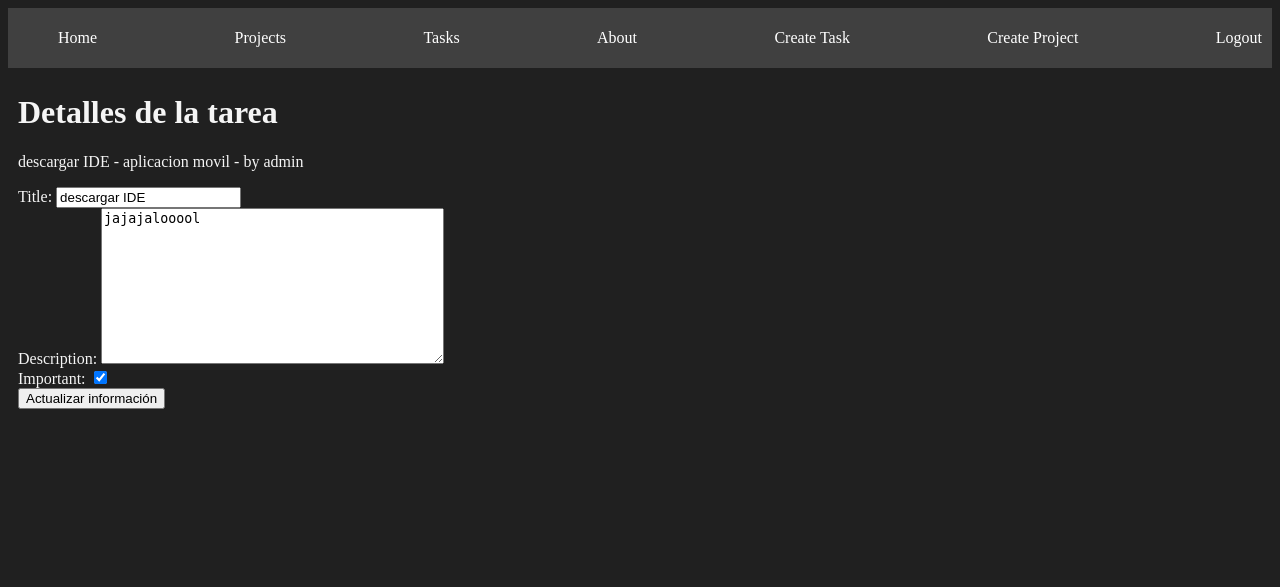
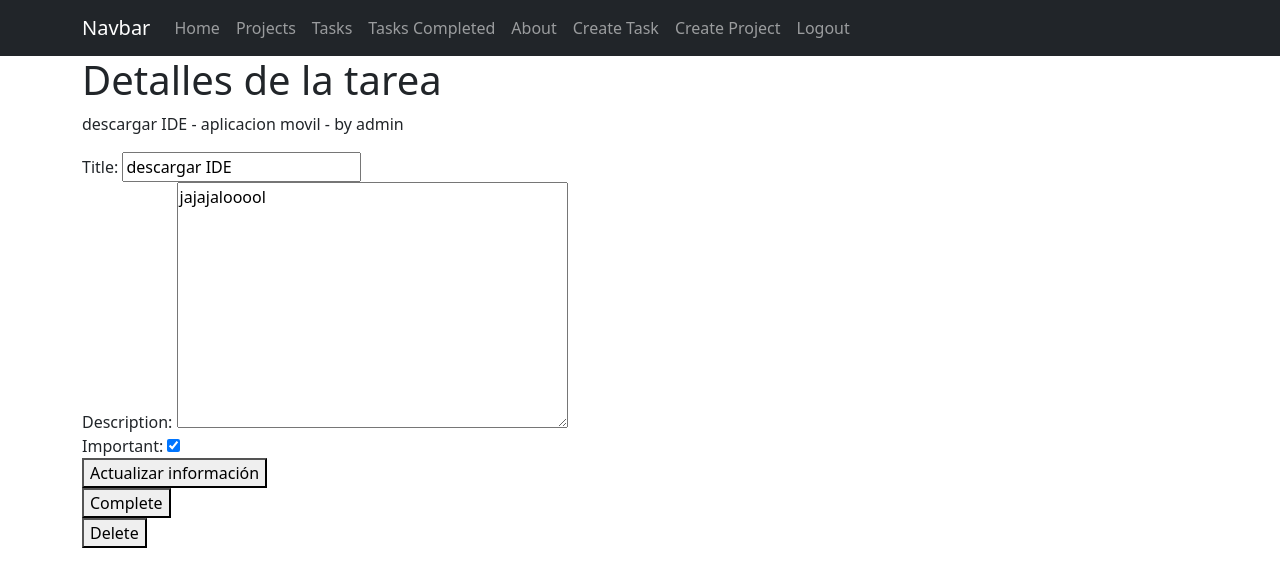
Before and after one commit to josemarimaya/django_study, a Django app: page /tasks/1 in a window 1280 px wide. Shown: the top 587 px of the page. Run offline with Django 5.2, Linux system fonts and the light colour scheme; a user stored in the database is signed in; data comes from the database, SQL or seed files in the repository; both versions use the stored data as it was after the commit.

Commit message:
Ending CRUD and adding bootrasp for style

```diff
--- a/myapp/templates/layouts/base.html
+++ b/myapp/templates/layouts/base.html
@@ -5,66 +5,91 @@
     <meta charset="UTF-8">
     <meta name="viewport" content="width=device-width, initial-scale=1.0">
     <title>Django Projects</title>
+    <!-- Estilo a pelo
      <link rel="stylesheet" href="{% static '/styles/main.css'%}">
+    -->
+    <!-- Añadimos bootstrap -->
+    <link rel="stylesheet" href="https://cdn.jsdelivr.net/npm/bootstrap@5.3.3/dist/css/bootstrap.min.css">
 </head>
 <body>
-
     {% if user.is_authenticated %}
-
-    <nav class="navbar container">
-        <ul>
-            <li>
-                <a href="{% url 'main' %}" class="">Home</a>
-            </li>
-            <li>
-                <a href="{% url 'projects' %}">Projects</a>
-            </li>
-            <li>
-                <a href="{% url 'tasks_user' %}">Tasks</a>
-            </li>
-            <li>
-                <a href="{% url 'about' %}">About</a>
-            </li>
-            <li>
-                <a href="{% url 'create_task' %}">Create Task</a>
-            </li>
-            <li>
-                <a href="{% url 'create_project' %}">Create Project</a>
+    <nav class="navbar navbar-expand-lg bg-dark navbar-dark">
+        <div class="container">
+          <a class="navbar-brand" href="#">Navbar</a>
+          <button class="navbar-toggler" type="button" data-bs-toggle="collapse" data-bs-target="#navbarNav" aria-controls="navbarNav" aria-expanded="false" aria-label="Toggle navigation">
+            <span class="navbar-toggler-icon"></span>
+          </button>
+          <div class="collapse navbar-collapse" id="navbarNav">
+            <ul class="navbar-nav">
+                <li class="nav-item">
+                    <a href="{% url 'main' %}" class="nav-link">Home</a>
                 </li>
 
-            <li>
-                <a href="{% url 'sign_out' %}"> Logout </a>
+                <li class="nav-item">
+                    <a href="{% url 'projects' %}" class="nav-link">Projects</a>
                 </li>
 
+                <li class="nav-item">
+                    <a href="{% url 'tasks_user' %}" class="nav-link">Tasks</a>
+                </li>
+
+                <li class="nav-item">
+                    <a href="{% url 'completed_task_list' %}" class="nav-link">Tasks Completed</a>
+                </li>
+
+                <li class="nav-item">
+                    <a href="{% url 'about' %}" class="nav-link">About</a>
+                </li>
+
+                <li class="nav-item">
+                    <a href="{% url 'create_task' %}" class="nav-link">Create Task</a>
+                </li>
+
+                <li class="nav-item">
+                    <a href="{% url 'create_project' %}" class="nav-link">Create Project</a>
+                </li>
+
+                <li class="nav-item">
+                    <a href="{% url 'sign_out' %}" class="nav-link"> Logout </a>
+                </li>
             </ul>
-
+          </div>
+        </div>
     </nav>
-
     {% endif %}
 
     {% if not user.is_authenticated %}
-
-    <nav class="navbar container">
-        <ul>
-            <li>
-                <a href="{% url 'main' %}" class="">Home</a>
+    <nav class="navbar navbar-expand-lg bg-dark navbar-dark">
+        <div class="container">
+          <a class="navbar-brand" href="#">Navbar</a>
+          <button class="navbar-toggler" type="button" data-bs-toggle="collapse" data-bs-target="#navbarNav" aria-controls="navbarNav" aria-expanded="false" aria-label="Toggle navigation">
+            <span class="navbar-toggler-icon"></span>
+          </button>
+          <div class="collapse navbar-collapse" id="navbarNav">
+            <ul class="navbar-nav">
+                <li  class="nav-item">
+                    <a href="{% url 'main' %}" class="nav-link">Home</a>
                 </li>
-            <li>
-                <a href="{% url 'projects' %}">Projects</a>
+                <li  class="nav-item">
+                    <a href="{% url 'projects' %}" class="nav-link">Projects</a>
                 </li>
-            <li>
-                <a href="{% url 'tasks' %}">Tasks</a>
+                <li  class="nav-item">
+                    <a href="{% url 'tasks' %}" class="nav-link">Tasks</a>
                 </li>
-            <li>
-                <a href="{% url 'about' %}">About</a>
+                <li  class="nav-item">
+                    <a href="{% url 'about' %}" class="nav-link">About</a>
                 </li>
 
-            <li>
-                <a href="{% url 'sign_in' %}"> Inicia sesión </a>
+                <li  class="nav-item">
+                    <a href="{% url 'sign_in' %}" class="nav-link"> Inicia sesión </a>
                 </li>
             </ul>
+          </div>
+        </div>
     </nav>
     {% endif %}
+
+
 
     <main class="container">
         {% block content %}
--- a/myapp/templates/tasks/task_detail.html
+++ b/myapp/templates/tasks/task_detail.html
@@ -15,6 +15,21 @@
     </form>
 
 
+    <form action="{%url 'task_completed' task.id%}" method="post">
+        {%csrf_token%}
+        <button>
+            Complete
+        </button>
+    </form>
+
+    <form action="{%url 'task_delete' task.id%}" method="post">
+        {%csrf_token%}
+        <button>
+            Delete
+        </button>
+    </form>
+
+
 
 
 {% endblock %}
--- a/myapp/templates/tasks/tasks.html
+++ b/myapp/templates/tasks/tasks.html
@@ -22,9 +22,7 @@
     <button>
         Done ✓
     </button>
-    <button>
-        Delete
-    </button>
+    <p> {{task.datecompleted | date:'M j Y:i' }}</p>
 </div>
 
 {% endfor %}
--- a/myapp/urls.py
+++ b/myapp/urls.py
@@ -10,12 +10,17 @@ urlpatterns = [
     path('projects/', views.projects, name='projects'),
     path('projects/<int:id>', views.go_project, name='detail'),
     path('tasks/', views.tasks_signout, name='tasks'),
+    path('tasks_completed/', views.completed_tasks_list, name='completed_task_list'),
     path('tasks_user/', views.tasks_sigin, name='tasks_user'),
+    path('tasks_user/<int:task_id>', views.tasks_detail_user, name='tasks_user_detail'),
     #path('tasks/<str:title>', views.task_title),
     path('tasks/<int:task_id>', views.task_detail, name='task_detail'),
+    path('tasks/<int:task_id>/complete', views.task_completed, name='task_completed'),
+    path('tasks/<int:task_id>/delete', views.task_deleted, name='task_delete'),
     path('create_task/', views.create_task, name='create_task'),
     path('create_project/', views.create_project, name='create_project'),
     path('signin/', views.sig_in, name='sign_in'),
     path('signup/', views.sign_up, name='sign_up'),
-    path('signout/', views.signout, name='sign_out')
+    path('signout/', views.signout, name='sign_out'),
+
 ]
--- a/myapp/views.py
+++ b/myapp/views.py
@@ -9,6 +9,8 @@ from django.contrib.auth.forms import UserCreationForm, AuthenticationForm # Imp
 from django.contrib.auth.models import User # Importamos un modelo ya creado de usuarios de Django
 from django.contrib.auth import login, logout, authenticate # Creación de cookies para los usuarios, Logout de usuario, Autentificación...
 from django.db import IntegrityError # Para trabajar con manejo de errores concretos
+from django.utils import timezone
+from django.contrib.auth.decorators import login_required # Para proteger las vistas de usuarios no logeados, aunque sepan la ruta no pueden entrar
 
 
 
@@ -111,12 +113,34 @@ def tasks_sigin(request):
         'tasks': tasks
     })
 
+def completed_tasks_list(request):
+    tasks = Task.objects.filter(user = request.user, datecompleted__isnull=False)
+    return render(request, 'tasks/tasks.html', {
+        'tasks': tasks
+    })
+
 def tasks_signout(request):
     tasks = Task.objects.all()
     return render(request, 'tasks/tasks.html', {
         'tasks': tasks
     })
 
+@login_required
+def task_completed(request, task_id):
+    task = get_object_or_404(Task, pk=task_id, user=request.user) # Solo quiero las tareas de dicho usuario
+    if request.method == 'POST':
+        task.datecompleted = timezone.now()
+        task.save()
+        return redirect('tasks_user')
+
+@login_required
+def task_deleted(request, task_id):
+    task = get_object_or_404(Task, pk=task_id, user=request.user)
+    if request.method == 'POST':
+        task.delete()
+        return redirect('tasks_user')
+
+@login_required
 def task_detail(request, task_id): # Nos traemos el task_id de la urls.py en el que los hemos invocado
     #task = Task.objects.get(pk=task_id)
 
@@ -131,8 +155,7 @@ def task_detail(request, task_id): # Nos traemos el task_id de la urls.py en el
 
     else:
         try:
-
-            task = get_object_or_404(Task, pk=task_id)
+            task = get_object_or_404(Task, pk=task_id, user=request.user)
             form = CreateTaskForm(request.POST, instance= task)
             form.save()
             return redirect('tasks_user')
@@ -145,8 +168,35 @@ def task_detail(request, task_id): # Nos traemos el task_id de la urls.py en el
             })
 
 
+# Detalle para cuando el usuario esté loggeado
+@login_required
+def tasks_detail_user(request, task_id):
+
+    if request.method == 'GET':
+
+        task = get_object_or_404(Task, pk=task_id)
+        form = CreateTaskForm(instance=task)
+        return render(request, 'tasks/task_detail.html',{
+            'task': task,
+            'form': form
+        })
+
+    else:
+        try:
+            task = get_object_or_404(Task, pk=task_id, user=request.user)
+            form = CreateTaskForm(request.POST, instance= task)
+            form.save()
+            return redirect('tasks_user')
+
+        except ValueError:
+
+            return render(request, 'tasks/task_detail.html', {
+                'form': CreateTaskForm(),
+                'error': 'Fallo al actualizar'
+            })
 
 def task_title(request, title):
+
     task = get_object_or_404(Task, title=title)
     return HttpResponse("Task: %s" % task.title)
 
--- a/mysite/settings.py
+++ b/mysite/settings.py
@@ -120,6 +120,10 @@ USE_TZ = True
 
 STATIC_URL = "static/"
 
+# Para redireccionar las rutas que necesitan protección para loggearse
+
+LOGIN_URL = 'sign_in/'
+
 # Default primary key field type
 # https://docs.djangoproject.com/en/5.0/ref/settings/#default-auto-field
 
```
Also changed, not shown: myapp/templates/layouts/base_old.html (added, +76 -0 lines), db.sqlite3. Lines whose indentation alone changed are shown as unchanged.
